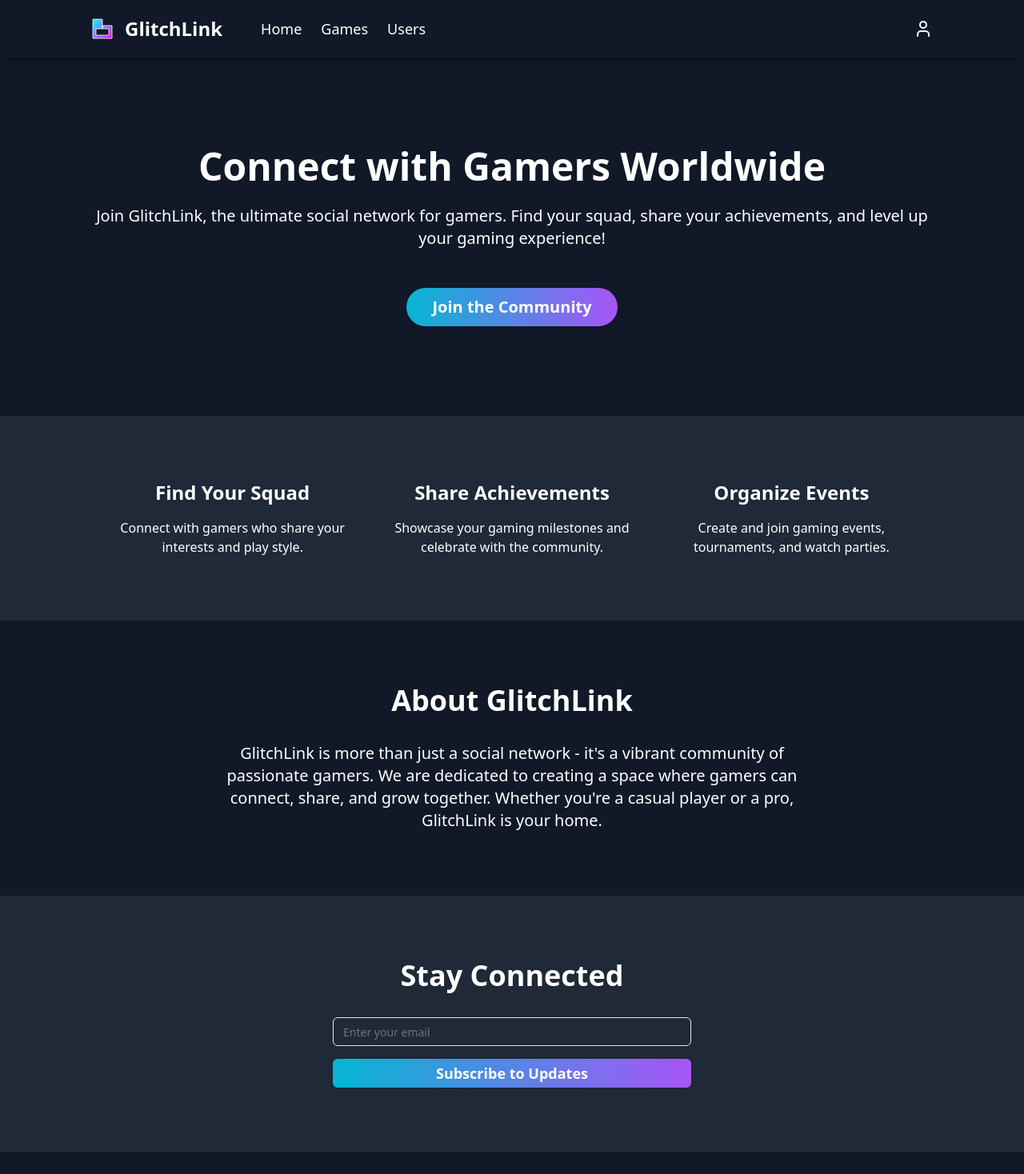
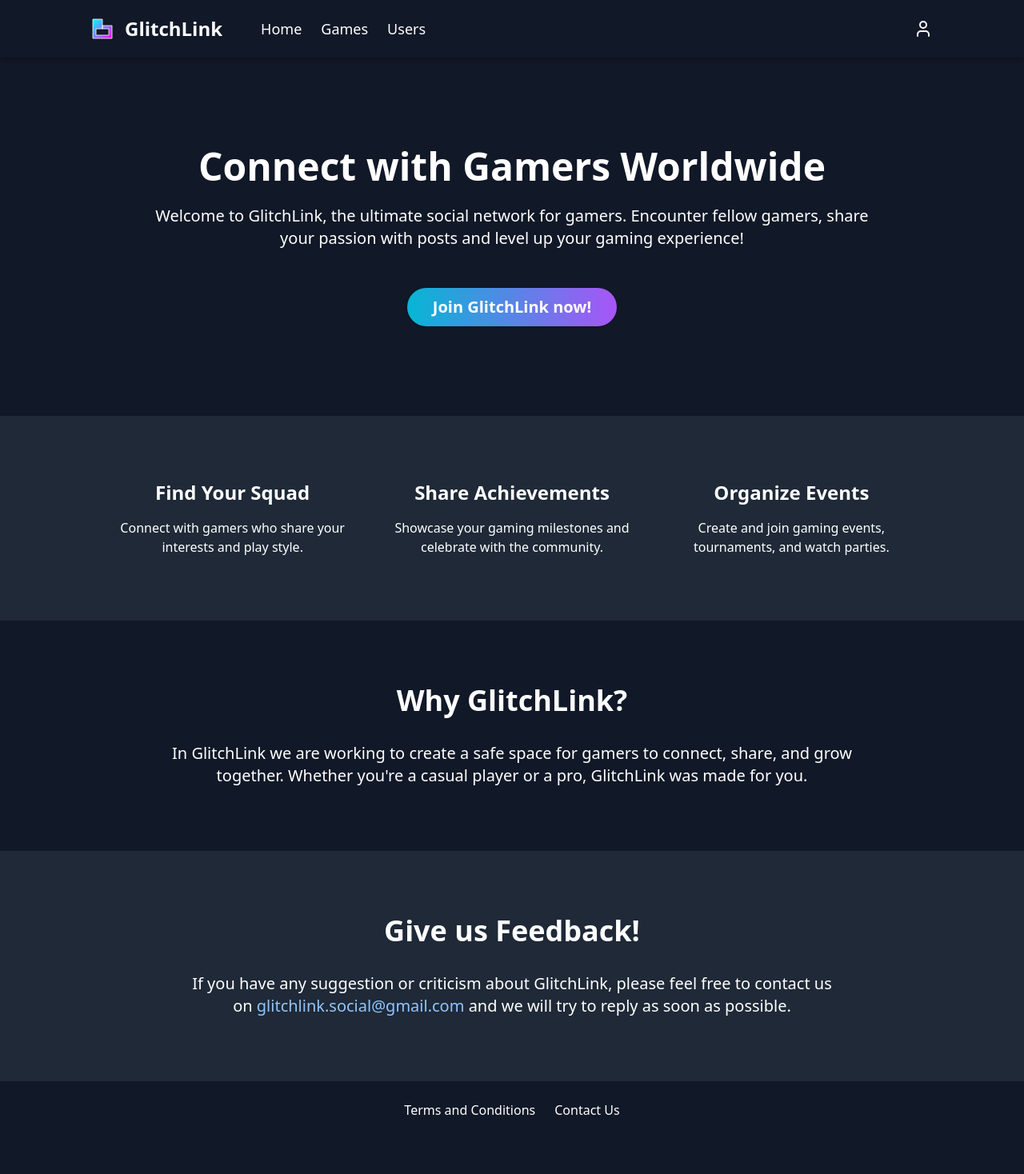
Before and after one commit to KazzK94/glitchlink, a Next.js app: page / in a window 1280 px wide. Shown: the top 1468 px of the page at 80% size. After the commit the page ends 1424 px from the top, so only its background shows below. Built offline with nearby package versions, Linux system fonts and the light colour scheme.

Commit message:
improved landing page and games, switched to a clearer project structure

```diff
--- a/src/app/games/page.tsx
+++ b/src/app/games/page.tsx
@@ -1,8 +1,12 @@
-import { GamesGrid } from '@/components/GamesGrid'
+import { Container } from '@/components/Container'
+import { GamesList } from '@/components/games/GamesList'
 
 
 export default function GamesPage() {
 	return (
-		<GamesGrid />
+		<Container asSection>
+			<h1 className='text-3xl mt-4 mb-4'>Games</h1>
+			<GamesList />
+		</Container>
 	)
 }
--- a/src/app/layout.tsx
+++ b/src/app/layout.tsx
@@ -1,6 +1,6 @@
 import type { Metadata } from "next"
 import "./globals.css"
-import { TopNavbar } from '@/components/TopNavbar'
+import { TopNavbar } from '@/components/common/TopNavbar'
 
 export const metadata: Metadata = {
 	title: "GlitchLink - The Social Network for Gamers",
@@ -14,6 +14,9 @@ export default function RootLayout({
 }>) {
 	return (
 		<html lang="en">
+			<head>
+				<link rel="icon" href="/icon.png" sizes="any" />
+			</head>
 			<body className='bg-gray-900 text-white'>
 				<TopNavbar />
 				{children}
--- a/src/app/page.tsx
+++ b/src/app/page.tsx
@@ -1,8 +1,7 @@
 
 import { Container } from '@/components/Container'
-import { Footer } from '@/components/Footer'
+import { Footer } from '@/components/common/Footer'
 import { Button } from "@/components/ui/button"
-import { Input } from "@/components/ui/input"
 import Link from 'next/link'
 
 export default function LandingPage() {
@@ -12,10 +11,13 @@ export default function LandingPage() {
 			<main>
 				<Container className="py-20 md:py-28 text-center px-4" asSection>
 					<h1 className="text-4xl lg:text-5xl font-bold mb-6">Connect with Gamers Worldwide</h1>
-					<p className="text-lg lg:text-xl mb-8 md:mb-12">Join GlitchLink, the ultimate social network for gamers. Find your squad, share your achievements, and level up your gaming experience!</p>
+					<p className="text-lg lg:text-xl text-pretty max-w-4xl mx-auto mb-8 md:mb-12">
+						Welcome to GlitchLink, the ultimate social network for gamers.
+						Encounter fellow gamers, share your passion with posts and level up your gaming experience!
+					</p>
 					<Link href="/register">
 						<Button className="bg-gradient-to-r from-cyan-500 to-purple-500 text-white px-8 py-6 rounded-full text-xl font-semibold hover:from-cyan-600 hover:to-purple-600 active:contrast-150 transition-all">
-							Join the Community
+							Join GlitchLink now!
 						</Button>
 					</Link>
 				</Container>
@@ -40,24 +42,26 @@ export default function LandingPage() {
 				</div>
 
 				<Container id="about" className="container mx-auto py-20 px-4" asSection>
-					<h2 className="text-4xl font-bold mb-8 text-center">About GlitchLink</h2>
-					<p className="text-xl text-center text-pretty max-w-3xl mx-auto">
-						GlitchLink is more than just a social network - it&apos;s a vibrant community of passionate gamers.
-						We are dedicated to creating a space where gamers can connect, share, and grow together.
-						Whether you&apos;re a casual player or a pro, GlitchLink is your home.
+					<h2 className="text-4xl font-bold mb-8 text-center">Why GlitchLink?</h2>
+					<p className="text-xl text-center text-pretty max-w-4xl mx-auto">
+						In GlitchLink we are working to create a safe space for gamers to connect, share, and grow together.
+						Whether you&apos;re a casual player or a pro, GlitchLink was made for you.
 					</p>
 				</Container>
 
 				<div className="bg-gray-800">
 					<Container id="contact" className="py-20" asSection>
 						<div className="container mx-auto px-4">
-							<h2 className="text-4xl font-bold mb-8 text-center">Stay Connected</h2>
-							<form className="max-w-md mx-auto">
-								<Input type="email" placeholder="Enter your email" className="mb-4 w-full" />
-								<Button className="w-full bg-gradient-to-r from-cyan-500 to-purple-500 text-white py-2 rounded-md text-lg font-semibold hover:from-cyan-600 hover:to-purple-600 transition-all">
-									Subscribe to Updates
-								</Button>
-							</form>
+							<h2 className="text-4xl font-bold mb-8 text-center">Give us Feedback!</h2>
+							<p className='text-xl text-center text-pretty'>
+								If you have any suggestion or criticism about GlitchLink, please feel free to contact us on
+								<span>
+									&nbsp;
+									<a className='text-blue-300' href="mailto:glitchlink.social@gmail.com">glitchlink.social@gmail.com</a>
+									&nbsp;
+								</span>
+								and we will try to reply as soon as possible.
+							</p>
 						</div>
 					</Container>
 				</div>
--- a/src/components/TopNavbar.tsx
+++ b/src/components/common/TopNavbar.tsx
@@ -3,8 +3,8 @@
 import { Button } from "@/components/ui/button"
 import { useState } from 'react'
 import { Menu, User } from 'lucide-react'
-import { Logo } from './Logo'
-import { Container } from './Container'
+import { Logo } from '@/components/common/Logo'
+import { Container } from '@/components/Container'
 import Link from 'next/link'
 
 export function TopNavbar() {
--- a/src/components/GameCard.tsx
+++ b/src/components/games/GameCard.tsx
@@ -2,7 +2,7 @@
 
 import Image from 'next/image'
 import { Card, CardContent } from "@/components/ui/card"
-import { Button } from './ui/button'
+import { Button } from '@/components/ui/button'
 
 interface GameCardProps {
 	title: string
@@ -12,7 +12,7 @@ interface GameCardProps {
 export function GameCard({ title, imageUrl }: GameCardProps) {
 	return (
 		<Card
-			className="relative overflow-hidden group h-[300px] md:h-[400px] transition-all duration-300 ease-in-out transform hover:scale-105"
+			className="relative overflow-hidden group h-[260px] md:h-[320px] transition-all duration-300 ease-in-out transform hover:scale-105"
 		>
 			<Image
 				src={imageUrl.replace('media/', 'media/crop/600/400/')}
--- a/src/components/GamesGrid.tsx
+++ b/src/components/games/GamesList.tsx
@@ -1,18 +1,16 @@
 'use client'
 
-import { Container } from '@/components/Container'
-import { GameCard } from '@/components/GameCard'
+import { GameCard } from '@/components/games/GameCard'
+import { Button } from '@/components/ui/button'
+
+import { type Game } from '@/types'
+
 import { getGamesFromApi } from '@/services/gamesApi'
-import { Button } from './ui/button'
 import { useEffect, useState } from 'react'
 
-interface Game {
-	id: number
-	name: string
-	background_image: string
-}
 
-export function GamesGrid() {
+
+export function GamesList() {
 
 	const [games, setGames] = useState<Game[]>([])
 	const [page, setPage] = useState(1)
@@ -32,9 +30,8 @@ export function GamesGrid() {
 	}
 
 	return (
-		<Container asSection>
-			<h1 className='text-3xl mt-4 mb-4'>Games</h1>
-			<div className='grid grid-cols-1 sm:grid-cols-2 md:grid-cols-3 lg:grid-cols-4 justify-evenly gap-6 md:gap-4'>
+		<>
+			<div className='grid grid-cols-1 sm:grid-cols-2 md:grid-cols-3 lg:grid-cols-4 justify-evenly gap-4'>
 				{
 					games.map(game => (
 						<GameCard
@@ -58,6 +55,6 @@ export function GamesGrid() {
 				Data obtained from&nbsp;
 				<a className='text-cyan-600' href='https://rawg.io'>RAWG.io&apos;s API</a>.
 			</p>
-		</Container>
+		</>
 	)
 }
--- /dev/null
+++ b/src/types.d.ts
@@ -0,0 +1,6 @@
+
+export interface Game {
+	id: number
+	name: string
+	background_image: string
+}
```
Also changed, not shown: public/icon.png (added), src/components/common/Footer.tsx (renamed from src/components/Footer.tsx), src/components/common/Logo.tsx (renamed from src/components/Logo.tsx).
